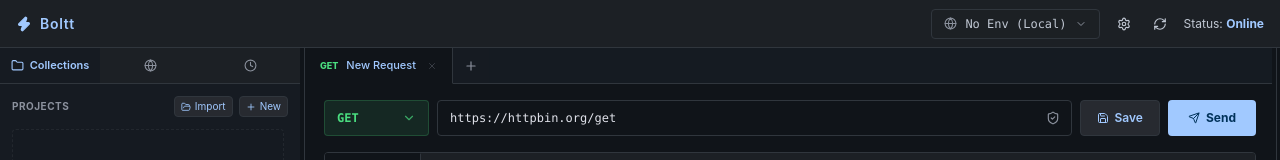
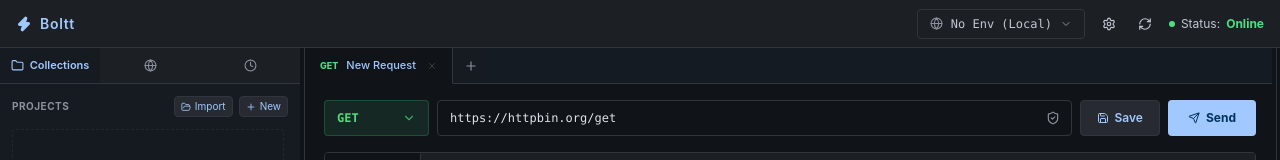
Before and after one commit to Utkarsh049/boltt, a React (Vite) app: page / in a window 1280 px wide. Shown: the top 160 px of the page. Built offline with nearby package versions, Linux system fonts and the light colour scheme.

Commit message:
feat: implement real-time network status monitoring in App header

```diff
--- a/src/App.tsx
+++ b/src/App.tsx
@@ -26,6 +26,7 @@
   const [isResponseCollapsed, setIsResponseCollapsed] = useState(false);
   const responsePanelRef = useRef<PanelImperativeHandle>(null);
   const [isRefreshing, setIsRefreshing] = useState(false);
+  const [isOnline, setIsOnline] = useState(navigator.onLine);
 
   const response = useRequestStore((state) => state.response);
   const isLoading = useRequestStore((state) => state.isLoading);
@@ -138,6 +139,19 @@
       document.removeEventListener("gesturestart", handleGesture, { capture: true });
       document.removeEventListener("gesturechange", handleGesture, { capture: true });
       document.removeEventListener("gestureend", handleGesture, { capture: true });
+    };
+  }, []);
+
+  // Listen to network status (Online/Offline) changes
+  useEffect(() => {
+    const handleStatusChange = () => {
+      setIsOnline(navigator.onLine);
+    };
+    window.addEventListener("online", handleStatusChange);
+    window.addEventListener("offline", handleStatusChange);
+    return () => {
+      window.removeEventListener("online", handleStatusChange);
+      window.removeEventListener("offline", handleStatusChange);
     };
   }, []);
 
@@ -291,8 +305,12 @@
           >
             <RefreshCw size={14} className={isRefreshing ? "animate-spin text-[#a1c9ff]" : ""} />
           </button>
-          <span className="text-xs">
-            Status: <strong className="text-[#a1c9ff]">Online</strong>
+          <span className="text-xs select-none flex items-center space-x-1.5" title={isOnline ? "Connected to the internet" : "Disconnected from the internet"}>
+            <span className={`w-1.5 h-1.5 rounded-full ${isOnline ? "bg-[#4ade80]" : "bg-[#f87171]"}`} />
+            <span>Status:</span>
+            <strong className={isOnline ? "text-[#4ade80]" : "text-[#f87171]"}>
+              {isOnline ? "Online" : "Offline"}
+            </strong>
           </span>
         </div>
       </header>
```
